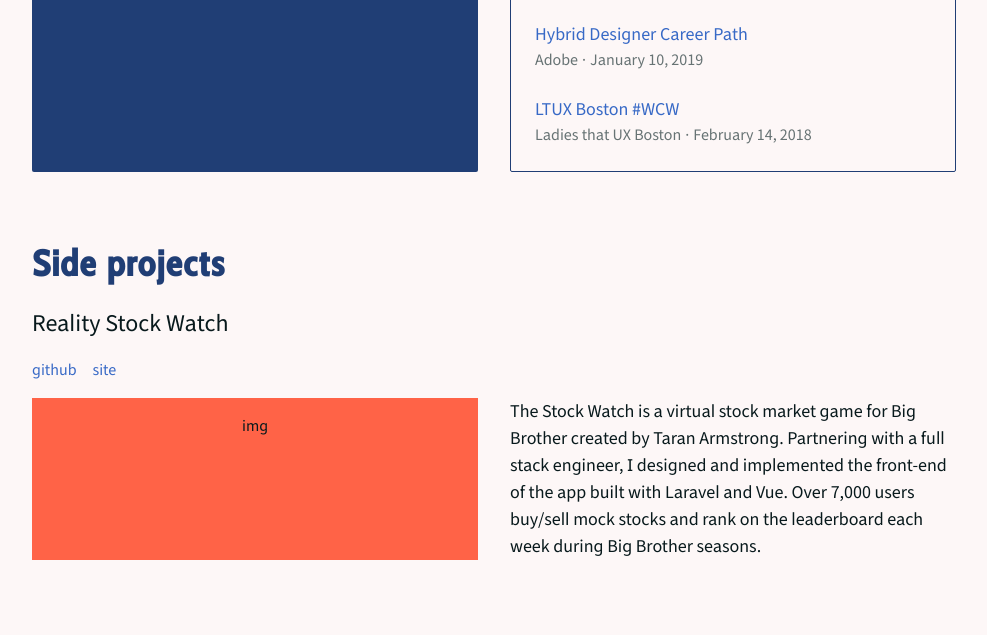
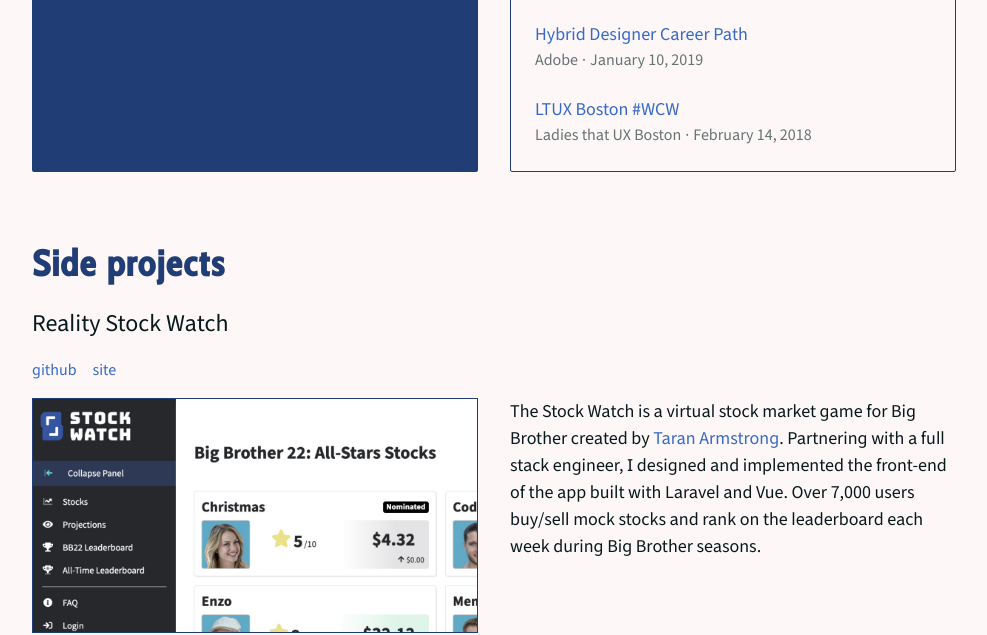
Before and after one commit to langermank/portfolio, a Gatsby site in the folder langermank/: page / in a window 1280 px wide. Shown: the part 847-1482 px from the top of the page, without its empty margins (146-1133 px from the left). Built offline with nearby package versions, Linux system fonts and the light colour scheme; Gatsby itself is replaced by a stand-in of ours; some packages are replaced by stand-ins of ours.

Commit message:
stockwatch complete, upgrade gatsby

```diff
--- a/langermank/src/pages/index.js
+++ b/langermank/src/pages/index.js
@@ -1,11 +1,12 @@
 import React from 'react';
-import { Link } from 'gatsby';
+import { Link, graphql } from 'gatsby';
 import classnames from 'clsx';
 import Image from '../components/image';
 import SEO from '../components/seo';
 import styles from '../styles/home.module.scss';
 import Layout from '../components/layout';
 import Text from '../text/aboutme.mdx';
+import Img from 'gatsby-image';
 
 const IndexPage = ({ data }) => {
   const { edges: posts } = data.allMdx
@@ -109,8 +110,10 @@
           <a href="https://realitystockwatch.com/" target="_blank"
             rel="noopener noreferrer">site</a>
         </div>
-          <div className={styles.fpo}>img</div>
-          <p>The Stock Watch is a virtual stock market game for Big Brother created by Taran Armstrong. Partnering with a full stack engineer, I designed and implemented the front-end of the app built with Laravel and Vue. Over 7,000 users buy/sell mock stocks and rank on the leaderboard each week during Big Brother seasons.</p>
+        <a href="https://realitystockwatch.com/" target="_blank" rel="noopener noreferrer" className={styles.imageOne}>
+          <Img fluid={data.imageOne.childImageSharp.fluid} />
+        </a>
+        <p>The Stock Watch is a virtual stock market game for Big Brother created by <a href="https://twitter.com/ArmstrongTaran" target="_blank" rel="noopener noreferrer">Taran Armstrong</a>. Partnering with a full stack engineer, I designed and implemented the front-end of the app built with Laravel and Vue. Over 7,000 users buy/sell mock stocks and rank on the leaderboard each week during Big Brother seasons.</p>
 
       </section>
     </Layout>
@@ -118,7 +121,7 @@
 };
 
 export const pageQuery = graphql`
-  query IndexPage {
+  query {
     allMdx(sort: {fields: [frontmatter___date], order: DESC}, filter: {fileAbsolutePath: {regex: "/posts/"}}) {
       edges {
         node {
@@ -134,6 +137,20 @@
         }
       }
     }
+    imageOne: file(relativePath: { eq: "stockwatch.jpg" }) {
+      childImageSharp {
+        fluid(maxWidth: 600) {
+          ...GatsbyImageSharpFluid
+        }
+      }
+    }
+    imageTwo: file(relativePath: { eq: "stockwatch.jpg" }) {
+      childImageSharp {
+        fluid(maxWidth: 1000) {
+          ...GatsbyImageSharpFluid
+        }
+      }
+    }
   }
 `
 
--- a/langermank/src/styles/home.module.scss
+++ b/langermank/src/styles/home.module.scss
@@ -171,8 +171,23 @@
       grid-column: 1/-1;
     }
 
-    .fpo {
+    .imageOne {
       grid-column: 1/2;
+      border: solid 1px $navy;
+
+      img {
+        filter: grayscale(50%);
+        transition: filter 0.5s;
+
+        &:hover {
+          filter: grayscale(0%);
+        }
+      }
+
+      &:hover {
+        border: solid 1px $link;
+        transition: $transition;
+      }
     }
 
     p {
```
Also changed, not shown: langermank/package.json (+7 -7 lines), langermank/src/images/stockwatch.jpg (added), 1 other file.
